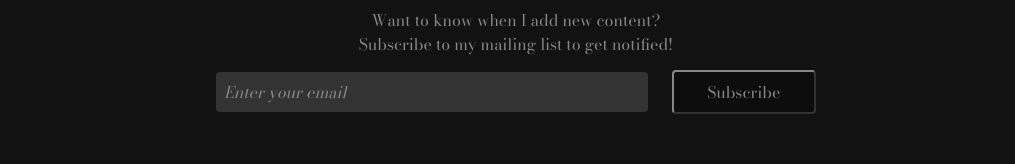
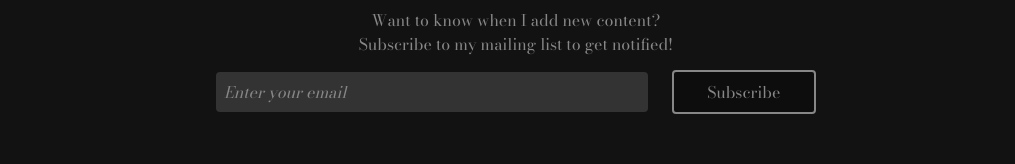
Before and after one commit to ryanbradley-webdev/makeup-yer-mind-official, a Next.js app: page /privacy-policy in a window 1280 px wide. Shown: the part 3185-3349 px from the top of the page, without its empty margins (124-1139 px from the left). Built offline with nearby package versions, Linux system fonts and the light colour scheme.

Commit message:
Fix button variant styling issue to adjust for decoupling border style from universal button class.

```diff
--- a/app/globals.css
+++ b/app/globals.css
@@ -131,7 +131,7 @@ a:has(button) {
 .button-ghost {
   color: var(--color-white-ter);
   background-color: rgba(0, 0, 0, 0.288);
-  border-color: var(--color-white-ter);
+  border: 2px solid var(--color-white-ter);
   transition: all 0.3s ease;
 }
 
```
